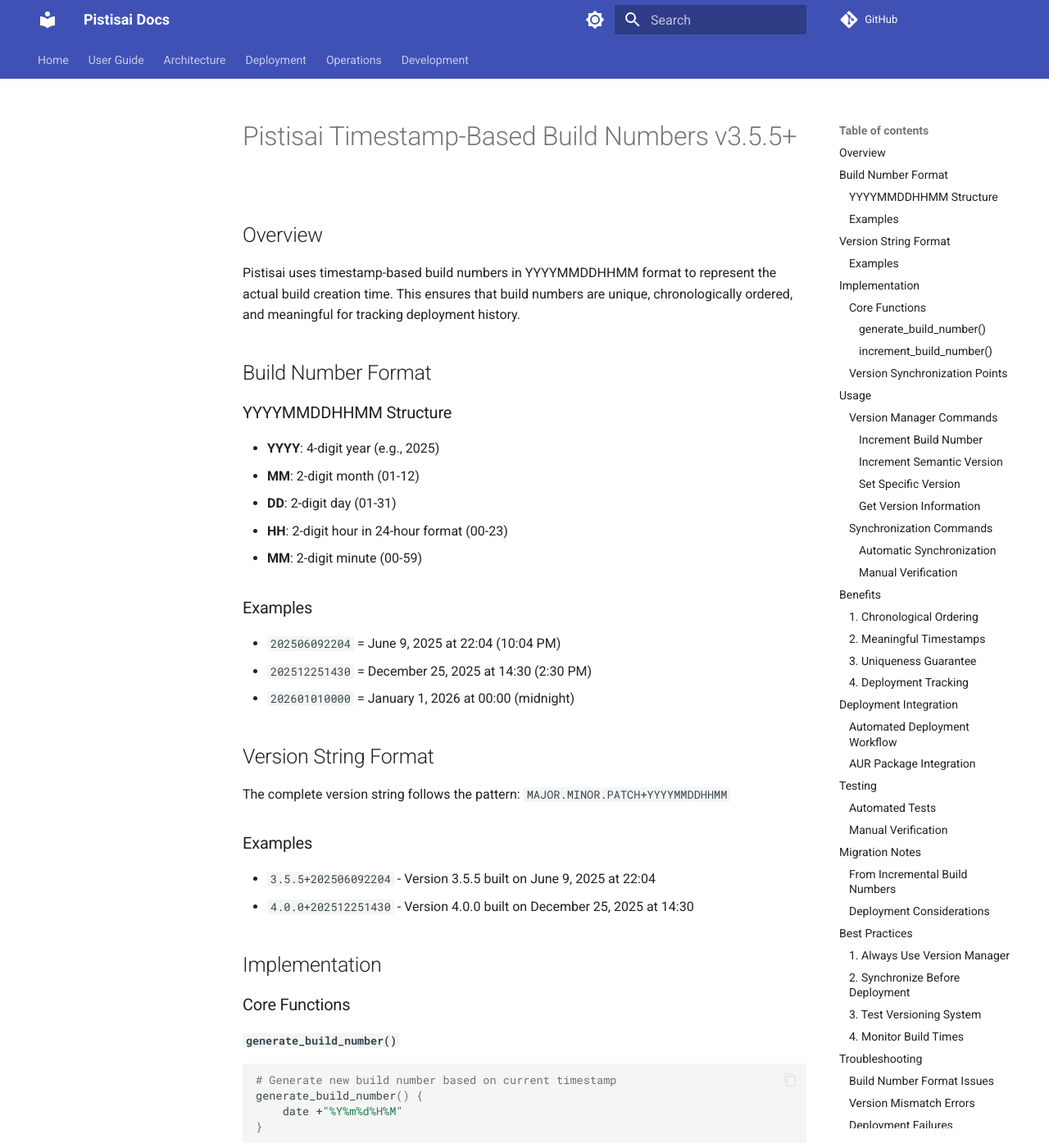
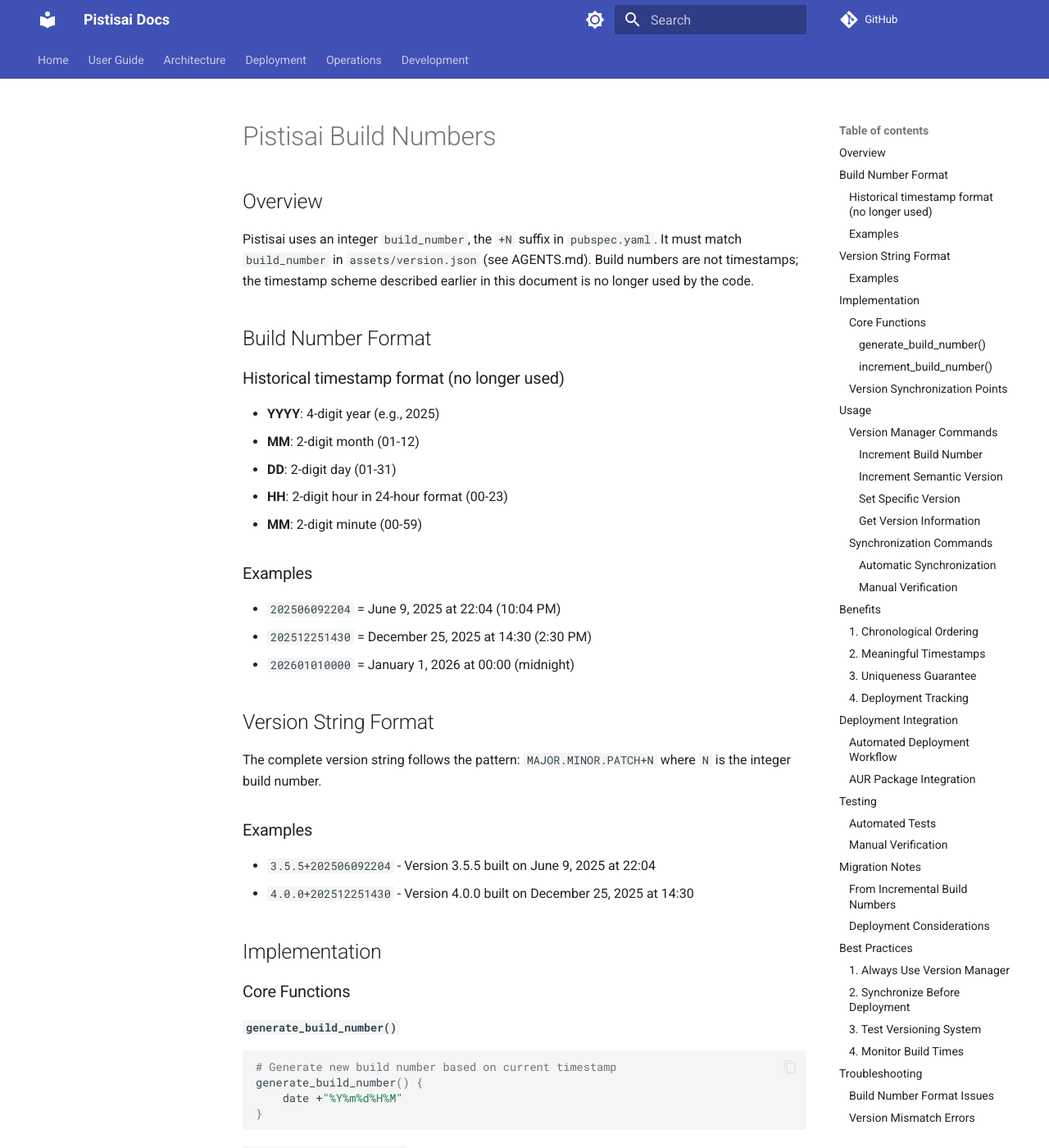
Before and after one commit to pistisAI/pistisai-app, an MkDocs documentation site: the page built from docs/development/versioning/TIMESTAMP_BUILD_NUMBERS.md, in a window 1280 px wide and 1400 px high. Shown: the whole window at 82% size. Built offline with MkDocs 1.6.1 and Material for MkDocs 9.7.7, drawn with Linux system fonts in a browser that asks for light colours; comment, search, counter and statistics services are not loaded; some of the changed text lies outside the part shown.

Commit message:
docs(versioning): correct build number scheme to the integer +N (#822)
The docs described a timestamp build number (YYYYMMDDHHmm). The code uses an
integer build_number that must match the +N suffix in pubspec.yaml and
assets/version.json (AGENTS.md).

- README.md: BUILD_NUMBER is the integer build_number.
- TIMESTAMP_BUILD_NUMBERS.md: state the integer scheme, mark the timestamp
  format as historical, and fix the troubleshooting rule.

```diff
--- a/docs/development/versioning/TIMESTAMP_BUILD_NUMBERS.md
+++ b/docs/development/versioning/TIMESTAMP_BUILD_NUMBERS.md
@@ -1,12 +1,12 @@
-# Pistisai Timestamp-Based Build Numbers v3.5.5+
+# Pistisai Build Numbers
 
 ## Overview
 
-Pistisai uses timestamp-based build numbers in YYYYMMDDHHMM format to represent the actual build creation time. This ensures that build numbers are unique, chronologically ordered, and meaningful for tracking deployment history.
+Pistisai uses an integer `build_number`, the `+N` suffix in `pubspec.yaml`. It must match `build_number` in `assets/version.json` (see AGENTS.md). Build numbers are not timestamps; the timestamp scheme described earlier in this document is no longer used by the code.
 
 ## Build Number Format
 
-### YYYYMMDDHHMM Structure
+### Historical timestamp format (no longer used)
 
 - **YYYY**: 4-digit year (e.g., 2025)
 - **MM**: 2-digit month (01-12)
@@ -22,7 +22,7 @@ Pistisai uses timestamp-based build numbers in YYYYMMDDHHMM format to represent
 
 ## Version String Format
 
-The complete version string follows the pattern: `MAJOR.MINOR.PATCH+YYYYMMDDHHMM`
+The complete version string follows the pattern: `MAJOR.MINOR.PATCH+N` where `N` is the integer build number.
 
 ### Examples
 
@@ -251,11 +251,11 @@ Use build numbers to track build performance and deployment schedules.
 
 ### Build Number Format Issues
 
-If build numbers don't match YYYYMMDDHHMM format:
+If `build_number` is not a positive integer, or does not match the `+N` suffix in `pubspec.yaml`:
 
-1. Check system date/time settings
-2. Verify `date` command availability
-3. Run version synchronization script
+1. Check `assets/version.json` and `pubspec.yaml` agree on the same `N`
+2. Do not hand-increment `build_number` locally; change both files together for a real release (AGENTS.md)
+3. Run `scripts/version_manager.sh` to synchronize
 
 ### Version Mismatch Errors
 
```
Also changed, not shown: docs/development/versioning/README.md (+2 -2 lines).
